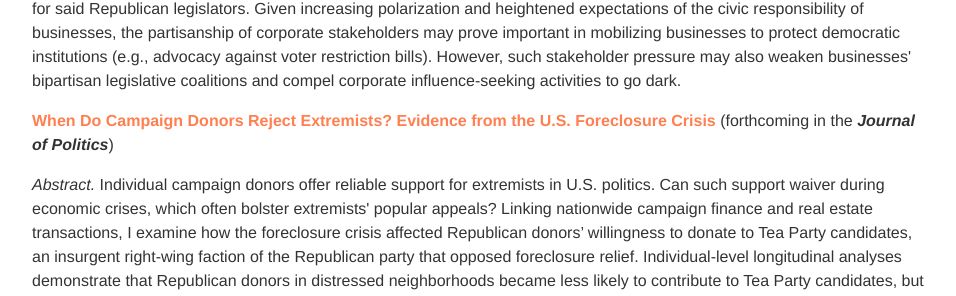
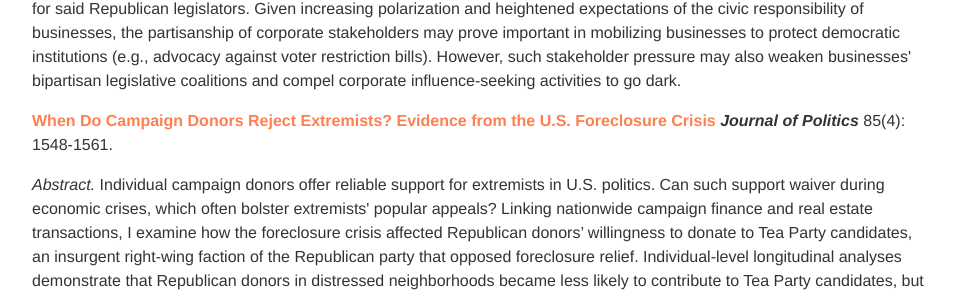
Before and after one commit to zhaoliresearch/zhaoliresearch.github.io, a Jekyll site: the page built from research/index.html, in a window 1280 px wide and 900 px high, scrolled down 545 px. Shown: the part 148-444 px from the top of the window, without its empty margins (160-1116 px from the left). Built offline with Jekyll 4.4.1, drawn with Linux system fonts in a browser that asks for light colours.

Commit message:
Update index.html

```diff
--- a/research/index.html
+++ b/research/index.html
@@ -8,7 +8,7 @@ title: Zhao Li, Ph.D.
   <p><i>Abstract.</i> Interest groups contribute much less to campaigns than legally allowed. Consequently, prevailing theories infer these contributions must yield minimal returns. I argue constraints on PAC fundraising may also explain why interest groups give little. I illuminate one such constraint: access-seeking PACs rely on voluntary donations from affiliated individuals (e.g., employees), and these PACs alienate donors with partisan preferences when giving to the opposite party. First, difference-in-differences analysis of real giving shows donors withhold donations to access-seeking PACs when PACs contribute to out-partisan politicians. Next, an original survey of corporate PAC donors demonstrates they know how their PACs allocate contributions across parties, and replicates the observational study in an experiment. Donors' partisanship thus limits access-seeking PACs' fundraising and influence. This provides a new perspective on why there is little interest group money in elections, and has broad implications for how partisan preferences and other internal constraints shape interest group strategy.</p>
 <p>Li, Z. and R. W. DiSalvo. 2023. <b><a href="https://www.cambridge.org/core/journals/american-political-science-review/article/can-stakeholders-mobilize-businesses-for-the-protection-of-democracy-evidence-from-the-us-capitol-insurrection/A7CD01A4AF9FD3062702574B7941766A">"Can Stakeholders Mobilize Businesses for the Protection of Democracy? Evidence from the U.S. Capitol Insurrection."</a></b></a> <b><i>American Political Science Review</i></b> 117(3): 1130-1136.</p>
 <p><i>Abstract.</i> An unprecedented number of major U.S. companies announced changes to their campaign contributions following the Capitol insurrection on January 6th, 2021. We analyze the role of corporate stakeholders in these announcements as well as their implications for democratic institutions and business-government relations. Mirroring polarized public reactions to the Capitol insurrection, companies with more Democratic-leaning stakeholders (e.g., executives, employees, consumers) were more likely to publicly refuse contributing to Republican legislators who objected to the electoral college results. Moreover, these corporate pledges held up in available 2021 campaign finance records, implying potentially significant fundraising losses for said Republican legislators. Given increasing polarization and heightened expectations of the civic responsibility of businesses, the partisanship of corporate stakeholders may prove important in mobilizing businesses to protect democratic institutions (e.g., advocacy against voter restriction bills). However, such stakeholder pressure may also weaken businesses' bipartisan legislative coalitions and compel corporate influence-seeking activities to go dark.</p>
-<p><b><a href="https://www.journals.uchicago.edu/doi/10.1086/724958">When Do Campaign Donors Reject Extremists? Evidence from the U.S. Foreclosure Crisis</b> </a> (forthcoming in the <b><i>Journal of Politics</i></b>)</p>
+<p><b><a href="https://www.journals.uchicago.edu/doi/10.1086/724958">When Do Campaign Donors Reject Extremists? Evidence from the U.S. Foreclosure Crisis</b> </a> <b><i>Journal of Politics</i></b> 85(4): 1548-1561.</p>
 <p><i>Abstract.</i> Individual campaign donors offer reliable support for extremists in U.S. politics. Can such support waiver during economic crises, which often bolster extremists' popular appeals? Linking nationwide campaign finance and real estate transactions, I examine how the foreclosure crisis affected Republican donors’ willingness to donate to Tea Party candidates, an insurgent right-wing faction of the Republican party that opposed foreclosure relief. Individual-level longitudinal analyses demonstrate that Republican donors in distressed neighborhoods became less likely to contribute to Tea Party candidates, but continued to give to other, more mainstream, Republican candidates. The Tea Party movement's unsympathetic portrayal of underwater homeowners likely alienated Republican donors who witnessed neighbors of the same race as themselves suffering the plight of foreclosures. Despite the resulting fundraising losses, Tea Party candidates performed better in primary elections in crisis-stricken districts. These findings challenge long-standing claims about how the U.S. campaign finance system fuels polarization and extremism.</p>
 <h2>Invited Contributions</h2>
 <p>Li, Z. 2019. <b><a href="https://docs.google.com/viewer?a=v&pid=sites&srcid=dW1pY2guZWR1fHBvbGl0aWNhbC1lY29ub21pc3QtbmV3c2xldHRlcnxneDo2ZjY0NzVhMzJjNWE0NzZi">"Looking Inside the Black Box of Firms: A Proposal for A Research Agenda."</b></a> <i>The Political Economist</i> 15(2): 17-19.</p>
```
